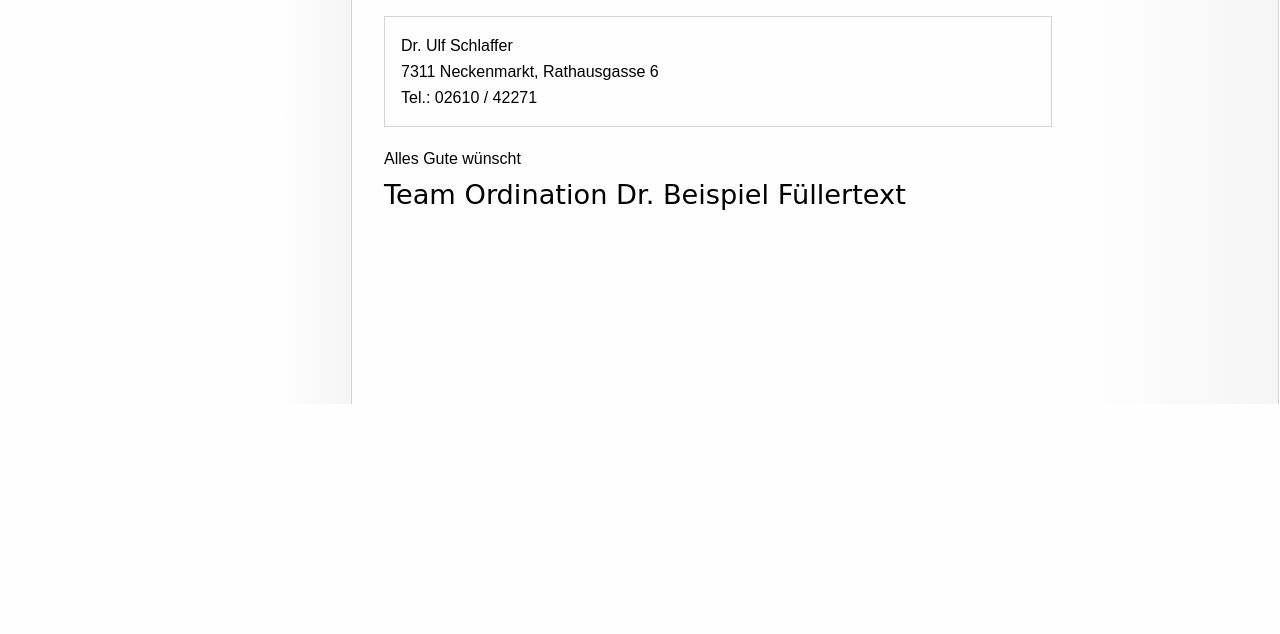
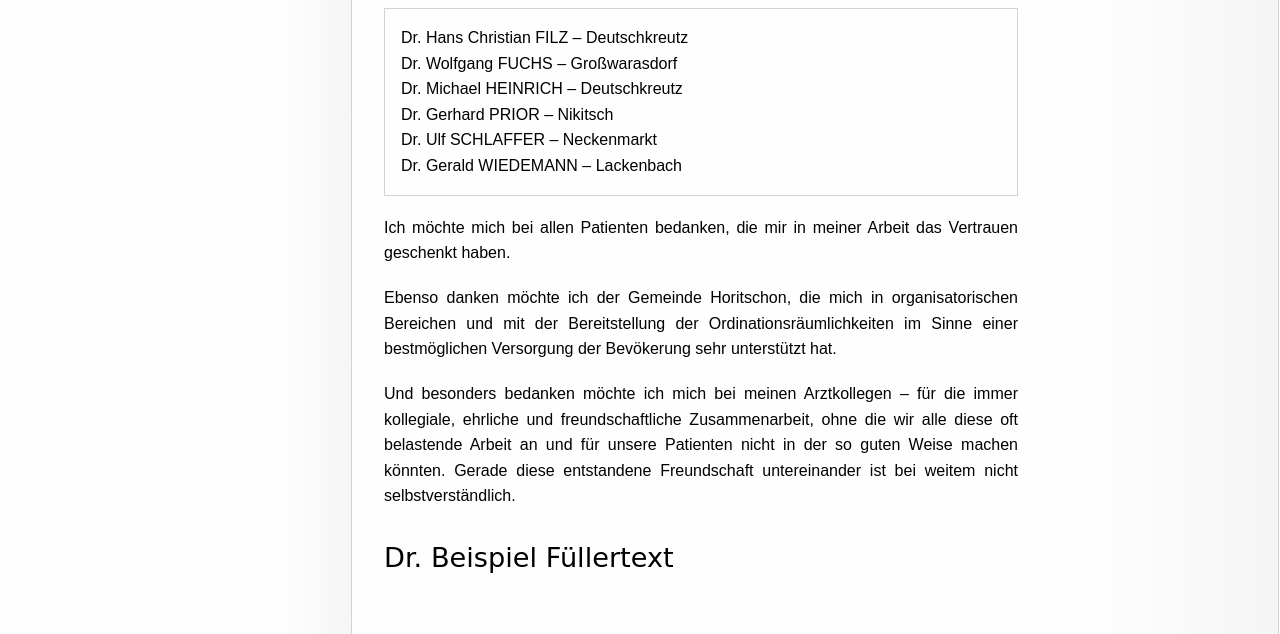
Before and after one commit to jpetso/petsovitsat.github.io, a plain HTML site: page index.html in a window 1280 px wide. Shown: the part 396-1030 px from the top of the page. Before the commit the page ends 800 px from the top, so only its background shows below. Drawn offline with Linux system fonts and the light colour scheme.

Commit message:
Rework text, polish some styles.

```diff
--- a/index.html
+++ b/index.html
@@ -73,13 +73,19 @@ p {
 
 p.otherdoctor {
   padding: 1em;
+  max-width: 71ex;
   border: 1px solid lightgray;
 }
 
-.orditeam-signature {
+.lastname {
+  text-transform: uppercase;
+}
+
+.signature {
   font-size: 1.7em;
   font-family: cursive;
-  line-height: 1.7em;
+  margin-bottom: 2em;
+  margin-top: 1em;
 }
     </style>
   </head>
@@ -88,25 +94,28 @@ p.otherdoctor {
       <div class="column-center">
         <h1>Danke und auf Wiedersehen</h1>
 
-        <p>Nach mehr als 30 Jahren Kassenpraxis in Horitschon ist die Ordination Dr. Beispiel Füllertext ab dem 22.12.2018 auf Dauer geschlossen. Wir vom Ordi-Team bedanken uns für Ihr Vertrauen und wünschen weiterhin gute Gesundheit.</p>
+        <p>Nach mehr als 30 Jahren Ordinationstätigkeit in Horitschon ist die Ordination Dr. Beispiel Füllertext geschlossen.</p>
 
-        <p>Dr. Vorname So-und-so plant ab Frühling 2018 im selben Ordinations-Gebäude die Nachfolge als Kassenärztin anzutreten. Bis dahin sind auch die folgenden Ärzte in der Umgebung weiterhin für Sie da:</p>
+        <p><strong>Dr. Vorname <span class="lastname">Nachname</span></strong> bekam den Vertrag mit den Krankenkassen und die Bewilligung zur Weiterführung der Hausapotheke zugesprochen. Sie wird nach Beendigung unserer Tätigkeit die Nachfolge als Ärztin für Allgemeinmedizin an der derzeitigen Ordinationsadresse – 7312 Horitschon, Schulgasse 13 – antreten.</p>
+
+        <p>Betreffend den Zeitpunkt des Beginns der Ordinationstätigkeit von Dr. <span class="lastname">Nachname</span> ist die Gemeinde Horitschon, Gemeindamt und Bürgermeister, der Ansprechpartner für Informationen. Bis dahin haben <em>alle</em> Ärzte in den umliegenden Gemeinden Vertretung. Namentlich sind das (in alphabetischer Reihenfolge):</p>
 
         <p class="otherdoctor">
-          Dr. Gerald Wiedemann<br/>
-          7322 Lackenbach, Feldgasse 2<br/>
-          Tel.: 02619 / 8655
+          Dr. Hans Christian <span class="lastname">Filz</span> – Deutschkreutz<br/>
+          Dr. Wolfgang <span class="lastname">Fuchs</span> – Großwarasdorf<br/>
+          Dr. Michael <span class="lastname">Heinrich</span> – Deutschkreutz<br/>
+          Dr. Gerhard <span class="lastname">Prior</span> – Nikitsch<br/>
+          Dr. Ulf <span class="lastname">Schlaffer</span> – Neckenmarkt<br/>
+          Dr. Gerald <span class="lastname">Wiedemann</span> – Lackenbach
         </p>
 
-        <p class="otherdoctor">
-          Dr. Ulf Schlaffer<br/>
-          7311 Neckenmarkt, Rathausgasse 6<br/>
-          Tel.: 02610 / 42271
-        </p>
+        <p>Ich möchte mich bei allen Patienten bedanken, die mir in meiner Arbeit das Vertrauen geschenkt haben.</p>
 
-        <p>Alles Gute wünscht<br/>
-          <span class="orditeam-signature">Team Ordination Dr. Beispiel Füllertext<span>
-        </p>
+        <p>Ebenso danken möchte ich der Gemeinde Horitschon, die mich in organisatorischen Bereichen und mit der Bereitstellung der Ordinationsräumlichkeiten  im Sinne einer bestmöglichen Versorgung der Bevökerung sehr unterstützt hat.</p>
+
+        <p>Und besonders bedanken möchte ich mich bei meinen Arztkollegen – für die immer kollegiale, ehrliche und freundschaftliche Zusammenarbeit, ohne die wir alle diese  oft belastende Arbeit an und für unsere Patienten nicht in der so guten Weise machen könnten. Gerade diese entstandene Freundschaft untereinander ist bei weitem nicht selbstverständlich.</p>
+
+        <p class="signature">Dr. Beispiel Füllertext<p>
       </div>
       <div class="column-left">
         <img class="logo" src="logo.png">
```
